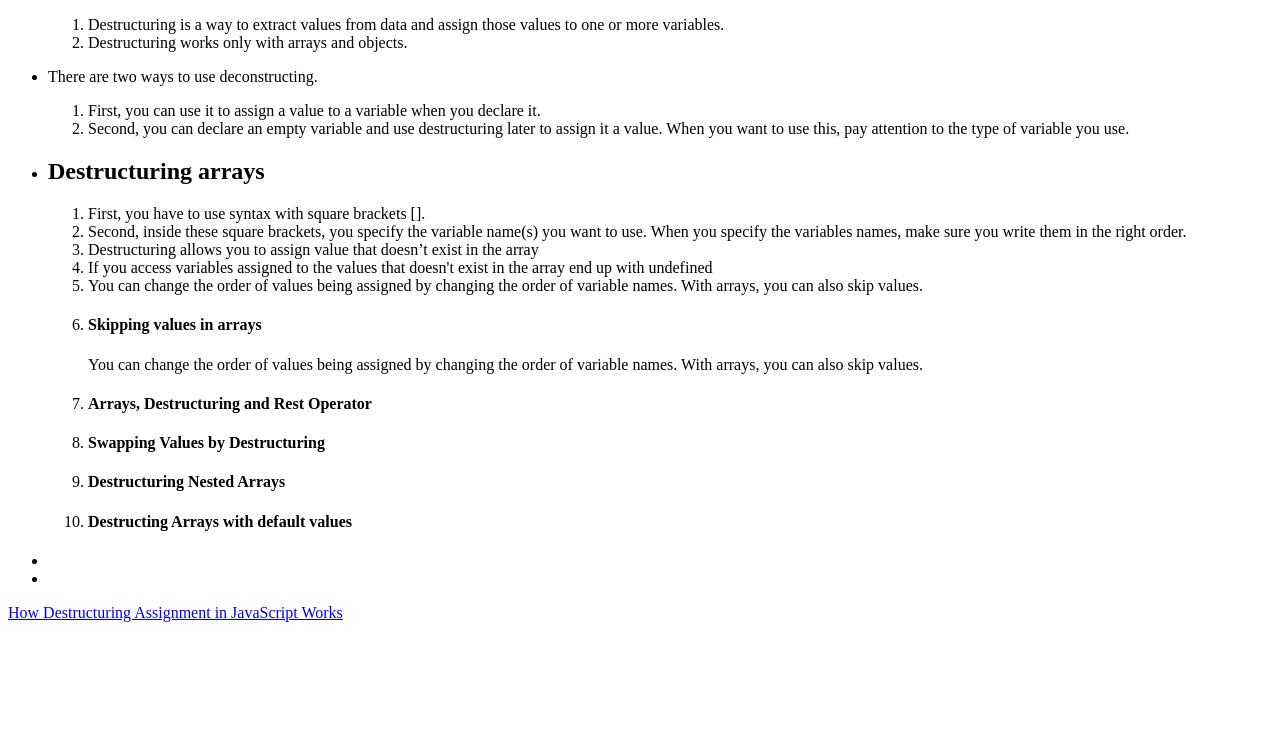
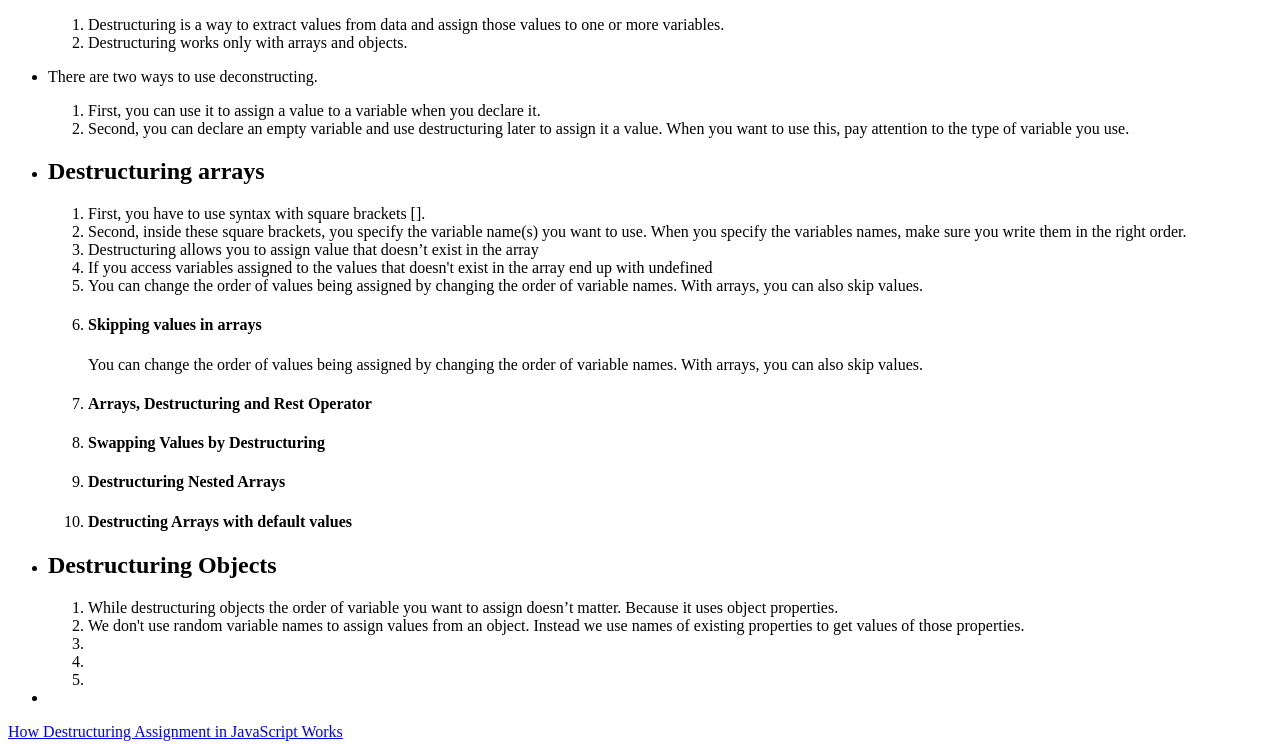
Before and after one commit to yugmani/alex-destructuring-assignment, a website: page index.html in a window 1280 px wide. Shown: the part 91-840 px from the top of the page. Before the commit the page ends 800 px from the top, so only its background shows below. Drawn offline with Linux system fonts and the light colour scheme.

Commit message:
destructuring an object and accessing property values.

```diff
--- a/index.html
+++ b/index.html
@@ -63,7 +63,23 @@
         </li>
       </ol>
     </li>
-    <li></li>
+    <li>
+      <h2>Destructuring Objects</h2>
+      <ol>
+        <li>
+          While destructuring objects the order of variable you want to assign
+          doesn’t matter. Because it uses object properties.
+        </li>
+        <li>
+          We don't use random variable names to assign values from an object.
+          Instead we use names of existing properties to get values of those
+          properties.
+        </li>
+        <li></li>
+        <li></li>
+        <li></li>
+      </ol>
+    </li>
     <li></li>
   </ul>
 
```
Also changed, not shown: index.js (+27 -0 lines).
